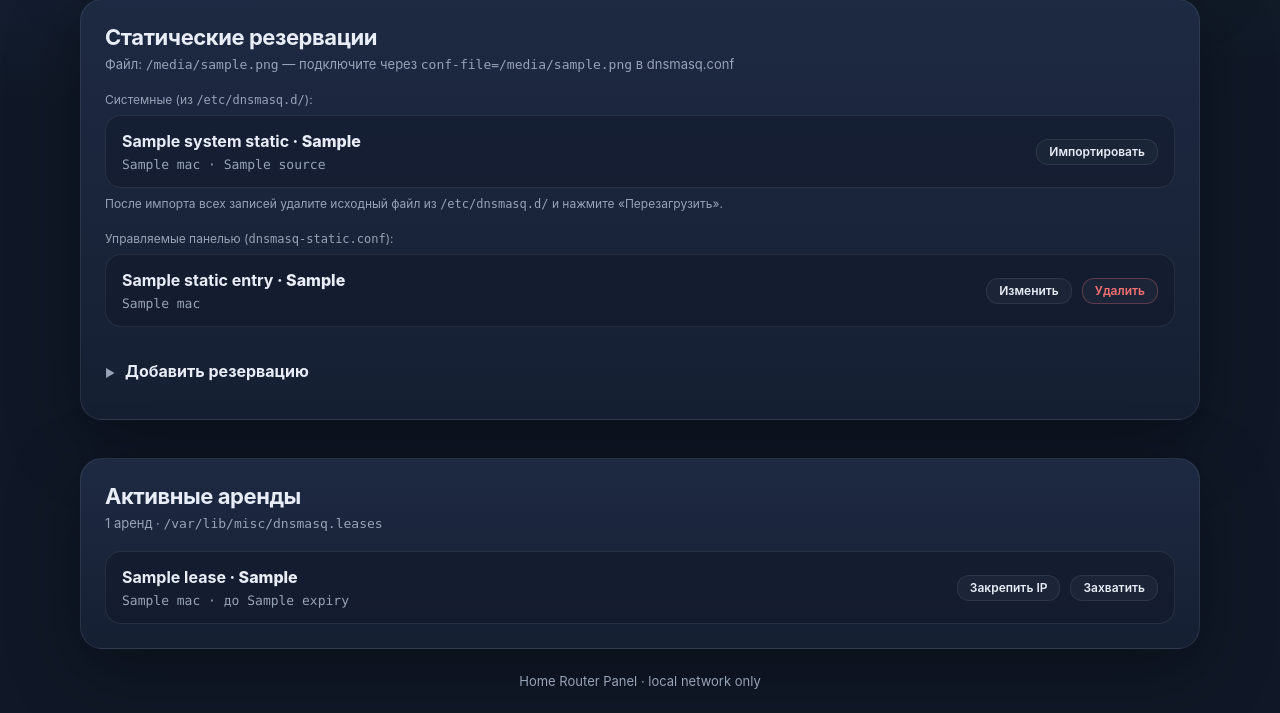
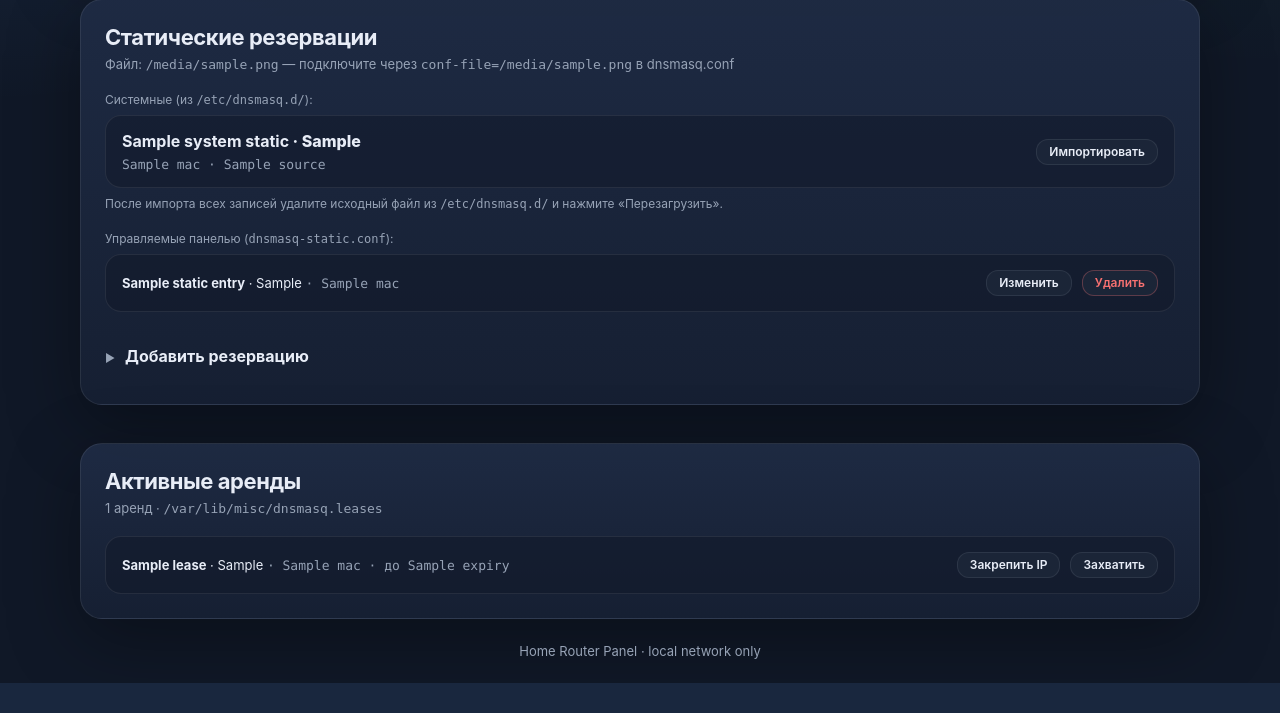
Before and after one commit to meteopavel/Home_Router_Panel, a FastAPI app: template templates/dnsmasq.html in a window 1280 px wide. Shown: the part 401-1114 px from the top of the page. After the commit the page ends 1084 px from the top, so only its background shows below. Run offline with FastAPI, Linux system fonts and the light colour scheme; the template is opened without the code that fills it: most values are stand-ins (such as "Sample title", 1, 10 or a date in 2020).

Commit message:
dnsmasq: single-line rows, min-height 48px

```diff
--- a/templates/dnsmasq.html
+++ b/templates/dnsmasq.html
@@ -141,7 +141,7 @@
         </p>
         <div class="service-list" style="margin-bottom: 20px;">
             {% for e in static_entries %}
-                <div class="service-row" id="entry-{{ e.mac | replace(':', '') if e.mac else 'h-' + e.hostname }}" style="gap: 12px; min-height: 72px;">
+                <div class="service-row" id="entry-{{ e.mac | replace(':', '') if e.mac else 'h-' + e.hostname }}" style="gap: 12px; min-height: 48px;">
                     {% if not e.mac and edit_host == e.hostname %}
                         {# Edit mode — hostname-only entry (only IP is editable) #}
                         <form method="post" action="/dnsmasq/static/update"
@@ -174,11 +174,9 @@
                     {% else %}
                         {# View mode #}
                         <div class="service-main">
-                            <div class="service-name">
+                            <div style="font-size: 13px; white-space: nowrap; overflow: hidden; text-overflow: ellipsis;">
                                 {% if e.hostname %}<strong>{{ e.hostname }}</strong> · {% endif %}{{ e.ip }}
-                            </div>
-                            <div class="service-unit">
-                                {% if e.mac %}{{ e.mac }}{% else %}<em style="color: var(--muted);">по имени устройства</em>{% endif %}
+                                <span style="color: var(--muted); font-family: var(--font-mono);"> · {% if e.mac %}{{ e.mac }}{% else %}<em>по имени</em>{% endif %}</span>
                             </div>
                         </div>
                         <div class="actions">
@@ -319,14 +317,14 @@
                                     or (lease.hostname and (static_entries | selectattr('hostname', 'equalto', lease.hostname) | list | length > 0)) %}
                 {% set is_system = system_static | selectattr('mac', 'equalto', lease.mac) | list | length > 0 %}
                 {% set is_static = is_managed or is_system %}
-                <div class="service-row" id="lease-{{ lease.mac | replace(':', '') }}" style="gap: 10px; min-height: 72px;">
+                <div class="service-row" id="lease-{{ lease.mac | replace(':', '') }}" style="gap: 10px; min-height: 48px;">
                     {% if not is_static and pin_mac == lease.mac %}
                         {# Pin mode — inline form with MAC/hostname choice #}
                         <div class="service-main">
-                            <div class="service-name">
+                            <div style="font-size: 13px; white-space: nowrap; overflow: hidden; text-overflow: ellipsis;">
                                 {% if lease.hostname %}<strong>{{ lease.hostname }}</strong> · {% endif %}{{ lease.ip }}
+                                <span style="color: var(--muted); font-family: var(--font-mono);"> · {{ lease.mac }} · до {{ lease.expiry }}</span>
                             </div>
-                            <div class="service-unit">{{ lease.mac }} · до {{ lease.expiry }}</div>
                         </div>
                         <form method="post" action="/dnsmasq/static/add"
                               style="display: flex; gap: 8px; align-items: center; flex: 1; justify-content: flex-end;">
@@ -356,10 +354,10 @@
                         </form>
                     {% else %}
                         <div class="service-main">
-                            <div class="service-name">
+                            <div style="font-size: 13px; white-space: nowrap; overflow: hidden; text-overflow: ellipsis;">
                                 {% if lease.hostname %}<strong>{{ lease.hostname }}</strong> · {% endif %}{{ lease.ip }}
+                                <span style="color: var(--muted); font-family: var(--font-mono);"> · {{ lease.mac }} · до {{ lease.expiry }}</span>
                             </div>
-                            <div class="service-unit">{{ lease.mac }} · до {{ lease.expiry }}</div>
                         </div>
                         <div class="actions">
                             {% if is_static %}
```
